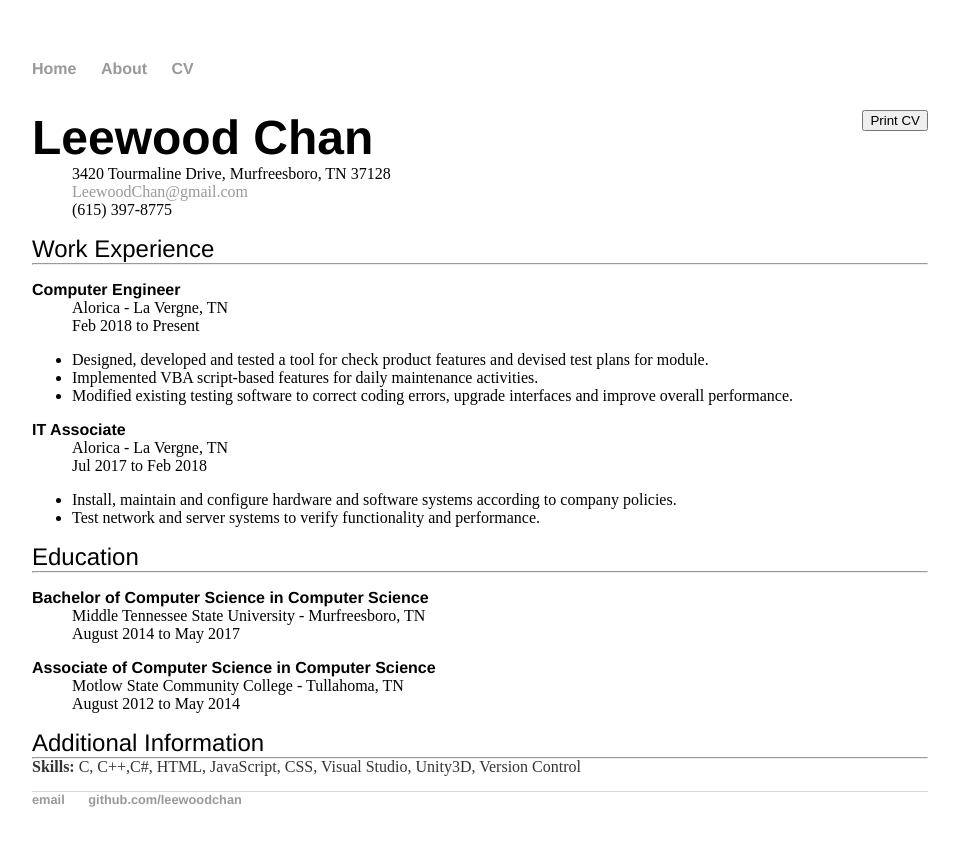
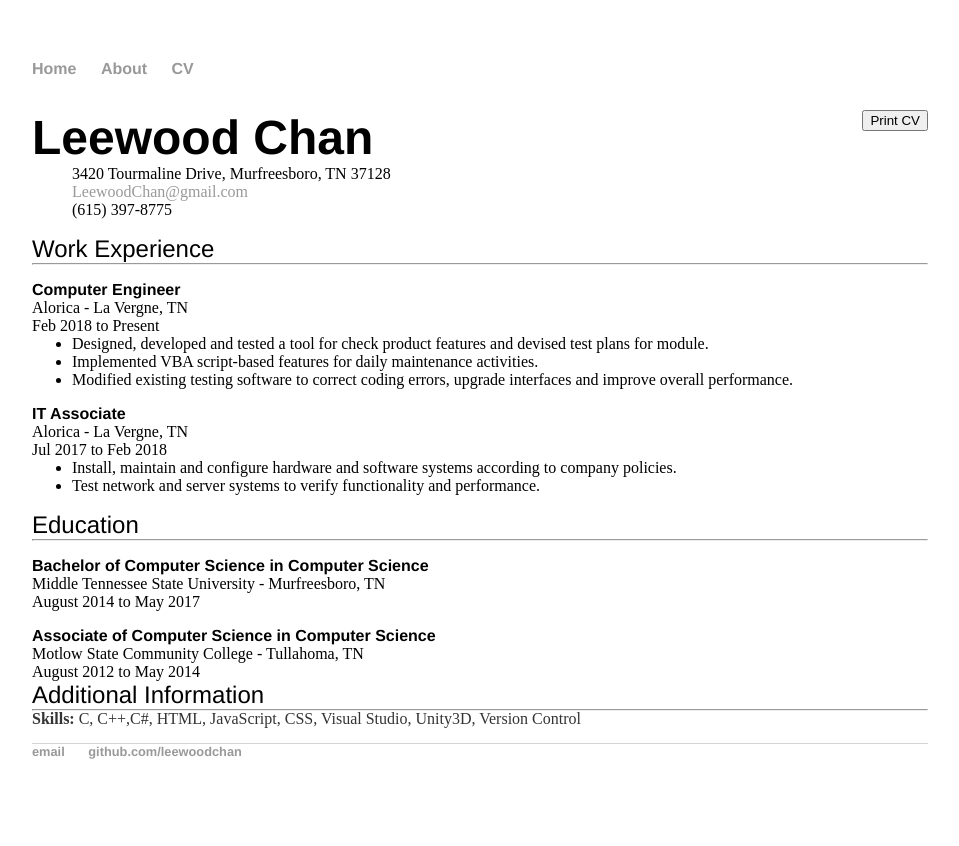
Before and after one commit to LeewoodChan/LeewoodChan.github.io, a Jekyll site: the page built from cv/index.html, in a window 1280 px wide. Shown: the top 846 px of the page, without its empty margins (160-1119 px from the left). Built offline with Jekyll 4.4.1, drawn with Linux system fonts in a browser that asks for light colours.

Commit message:
Update index.html
Remove Div class info and add into ul instead.

```diff
--- a/cv/index.html
+++ b/cv/index.html
@@ -20,10 +20,8 @@ title: CS
 
 .info{
 	margin-bottom: 0 !important;
-}
-
-ul.info{
 	padding: 0 !important;
+	list-style: none;
 }
 
 #print-content{
@@ -79,12 +77,11 @@ p {
 		<hr>
 
 		<H3 id="listheader">Computer Engineer</H3>
-		<div class="info">
-			<ul style="list-style: none;">
+		<ul class="info">
 			<li>Alorica - La Vergne, TN</li>
 			<li>Feb 2018 to Present</li>
 		</ul>
-		</div>
+
 		<ul>
 			<li>Designed, developed and tested a tool for check product features and devised test plans for module.</li>
 			<li>Implemented VBA script-based features for daily maintenance activities.</li>
@@ -92,12 +89,11 @@ p {
 		</ul>
 
 		<H3 id="listheader">IT Associate</H3>
-		<div class="info">
-			<ul style="list-style: none;">
+		<ul class="info">
 			<li>Alorica - La Vergne, TN</li>
 			<li>Jul 2017 to Feb 2018</li>
 		</ul>
-		</div>
+
 		<ul>
 			<li>Install, maintain and configure hardware and software systems according to company policies.</li>
 			<li>Test network and server systems to verify functionality and performance.</li>
@@ -107,19 +103,17 @@ p {
 		<H3 id="mainheader">Education</H3>
 		<hr>
 		<H3 id="listheader">Bachelor of Computer Science in Computer Science</H3>
-		<div class="info">
-			<ul style="list-style: none;">
+		<ul class="info">
 			<li>Middle Tennessee State University - Murfreesboro, TN</li>
 			<li>August 2014 to May 2017</li>
 		</ul>
-		</div>
+
 		<H3 id="listheader">Associate of Computer Science in Computer Science</H3>
-		<div class="info">
-			<ul style="list-style: none;">
+		<ul class="info">
 			<li>Motlow State Community College - Tullahoma, TN</li>
 			<li>August 2012 to May 2014</li>
 		</ul>
-		</div>
+
 		<H3 id="mainheader">Additional Information</H3>
 		<hr>
 		<p>
```
Lines whose indentation alone changed are shown as unchanged.
